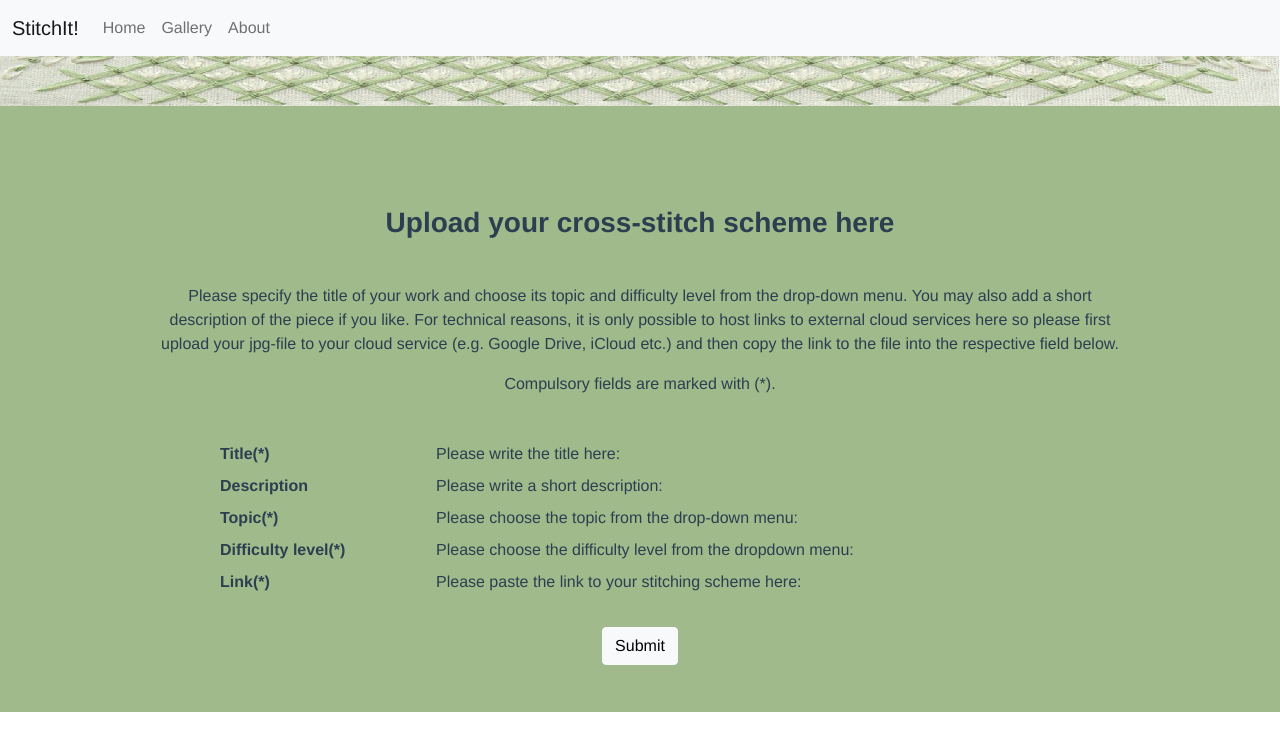
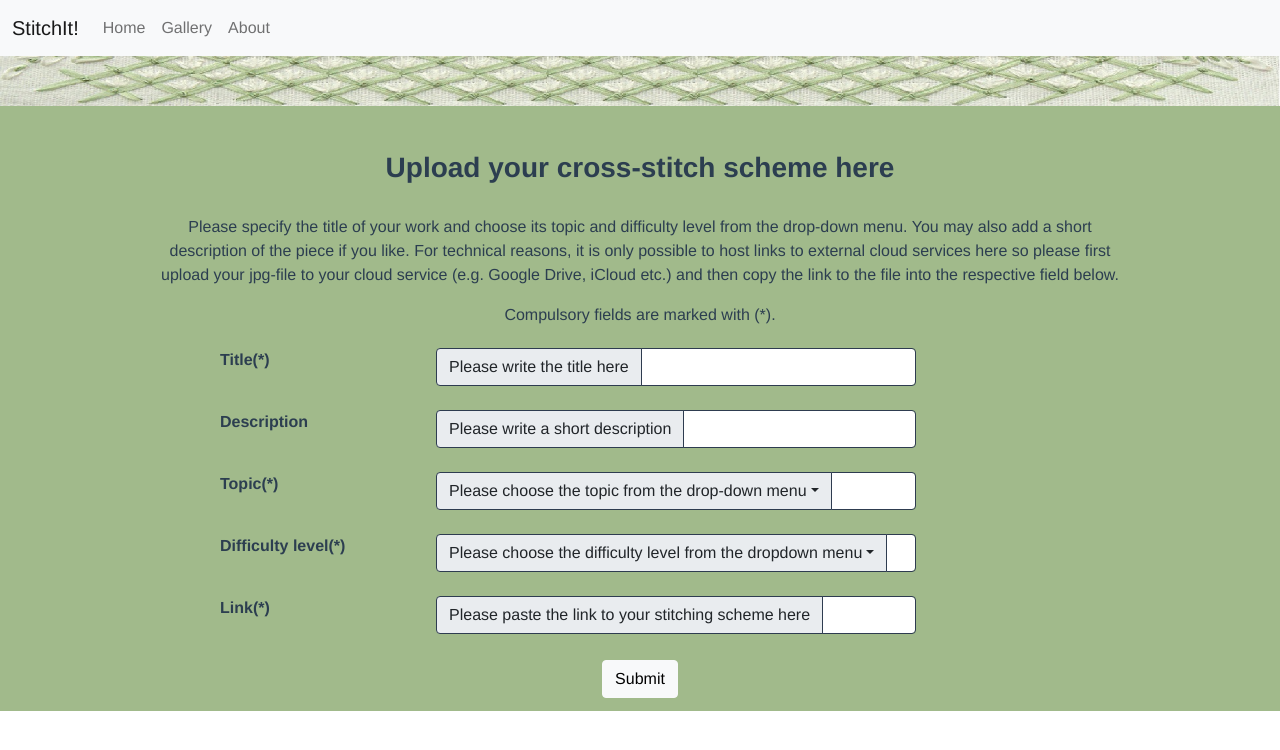
Before and after one commit to s0570572/stitchit-project, a Vue app: page /add-entry in a window 1280 px wide. Shown: the top 750 px of the page. Built offline with nearby package versions, Linux system fonts and the light colour scheme.

Commit message:
make addentry page style uniform

```diff
--- a/src/views/AddEntry.vue
+++ b/src/views/AddEntry.vue
@@ -10,19 +10,58 @@
     <p></p>
     <dl class="row">
       <dt class="col-sm-3">Title(*)</dt>
-      <dd class="col-sm-7">Please write the title here:</dd>
+      <dd class="col-sm-7">
+        <div class="input-group mb-3">
+          <span class="input-group-text" id="inputGroup-sizing-default">Please write the title here</span>
+          <input type="text" class="form-control" aria-label="Sizing example input" aria-describedby="inputGroup-sizing-default">
+        </div>
+      </dd>
 
       <dt class="col-sm-3">Description</dt>
-      <dd class="col-sm-7">Please write a short description:</dd>
+      <dd class="col-sm-7">
+        <div class="input-group mb-3">
+          <span class="input-group-text" id="inputGroup-sizing-default1">Please write a short description</span>
+          <input type="text" class="form-control" aria-label="Sizing example input" aria-describedby="inputGroup-sizing-default">
+        </div>
+      </dd>
 
       <dt class="col-sm-3">Topic(*)</dt>
-      <dd class="col-sm-7">Please choose the topic from the drop-down menu:</dd>
+      <dd class="col-sm-7">
+        <div class="input-group mb-3">
+          <button class="btn btn-outline-secondary dropdown-toggle" type="button" data-bs-toggle="dropdown" aria-expanded="false">Please choose the topic from the drop-down menu</button>
+          <ul class="dropdown-menu">
+            <li><a class="dropdown-item" href="#">Action</a></li>
+            <li><a class="dropdown-item" href="#">Another action</a></li>
+            <li><a class="dropdown-item" href="#">Something else here</a></li>
+            <li><hr class="dropdown-divider"></li>
+            <li><a class="dropdown-item" href="#">Separated link</a></li>
+          </ul>
+          <input type="text" class="form-control" aria-label="Text input with dropdown button">
+        </div>
+      </dd>
 
       <dt class="col-sm-3">Difficulty level(*)</dt>
-      <dd class="col-sm-7">Please choose the difficulty level from the dropdown menu:</dd>
+      <dd class="col-sm-7">
+        <div class="input-group mb-3">
+          <button class="btn btn-outline-secondary dropdown-toggle" type="button" data-bs-toggle="dropdown" aria-expanded="false">Please choose the difficulty level from the dropdown menu</button>
+          <ul class="dropdown-menu">
+            <li><a class="dropdown-item" href="#">Action</a></li>
+            <li><a class="dropdown-item" href="#">Another action</a></li>
+            <li><a class="dropdown-item" href="#">Something else here</a></li>
+            <li><hr class="dropdown-divider"></li>
+            <li><a class="dropdown-item" href="#">Separated link</a></li>
+          </ul>
+          <input type="text" class="form-control" aria-label="Text input with dropdown button">
+        </div>
+      </dd>
 
       <dt class="col-sm-3">Link(*)</dt>
-      <dd class="col-sm-7">Please paste the link to your stitching scheme here:</dd>
+      <dd class="col-sm-7">
+        <div class="input-group mb-3">
+          <span class="input-group-text" id="inputGroup-sizing-default2">Please paste the link to your stitching scheme here</span>
+          <input type="text" class="form-control" aria-label="Sizing example input" aria-describedby="inputGroup-sizing-default">
+        </div>
+      </dd>
     </dl>
     <button type="button" class="btn btn-light" id="button">Submit</button>
   </div>
@@ -38,25 +77,62 @@ export default {
 
 <style scoped>
 #headingpadding {
-  padding-top: 100px;
-  padding-bottom: 15px;
+  padding-top: 45px;
+  padding-bottom: 5px;
 }
 .text {
   align-content: center;
-  padding: 5px 150px 5px;
+  padding: 1px 150px 1px;
 }
 .row {
   --bs-gutter-x: 1.5rem;
   --bs-gutter-y: 0;
   display: flex;
   flex-wrap: wrap;
-  margin-top: calc(-1 * var(--bs-gutter-y));
+  margin-top: calc(-.5 * var(--bs-gutter-y));
   margin-right: calc(-.5 * var(--bs-gutter-x));
   margin-left: calc(-.5 * var(--bs-gutter-x));
+  margin-bottom: 1px;
   text-align: left;
-  padding: 30px 70px 9px;
+  padding: 5px 70px 1px;
+}
+.input-group-text {
+  display: flex;
+  align-items: center;
+  padding: 0.375rem 0.75rem;
+  font-size: 1rem;
+  font-weight: 400;
+  line-height: 1.5;
+  color: #212529;
+  text-align: center;
+  white-space: nowrap;
+  background-color: #e9ecef;
+  border: 1px solid #2E3C50;
+  border-radius: 0.25rem;
+}
+.form-control {
+  display: block;
+  width: 100%;
+  padding: 0.375rem 0.75rem;
+  font-size: 1rem;
+  font-weight: 400;
+  line-height: 1.5;
+  color: #212529;
+  background-color: #fff;
+  background-clip: padding-box;
+  border: 1px solid #2E3C50;
+  -webkit-appearance: none;
+  -moz-appearance: none;
+  appearance: none;
+  border-radius: 0.25rem;
+  transition: border-color .15s ease-in-out,box-shadow .15s ease-in-out;
+}
+.btn-outline-secondary {
+  background-color: #e9ecef;
+  color: #212529;
+  border: 1px solid #2E3C50;
 }
 #button {
-  margin-bottom: 42px;
+  margin-bottom: 12px;
 }
 </style>
```
